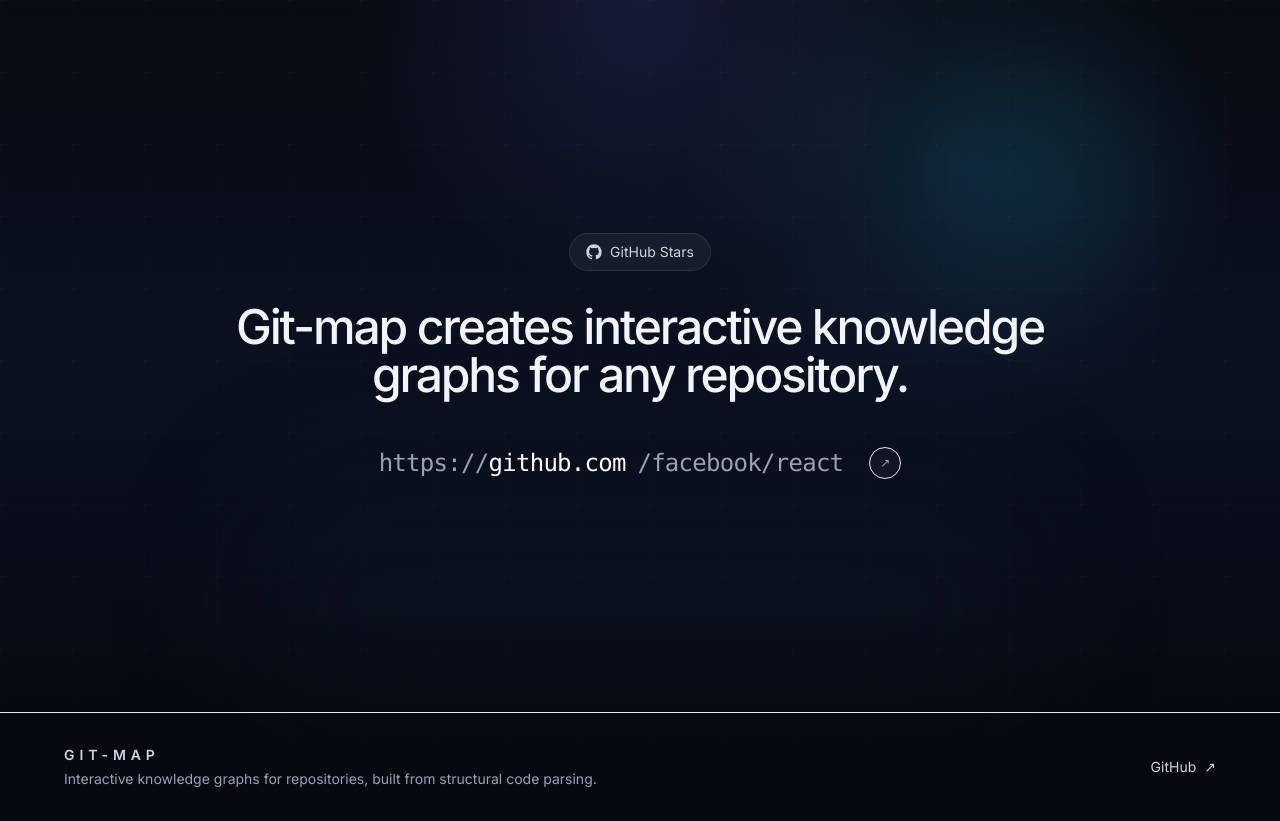
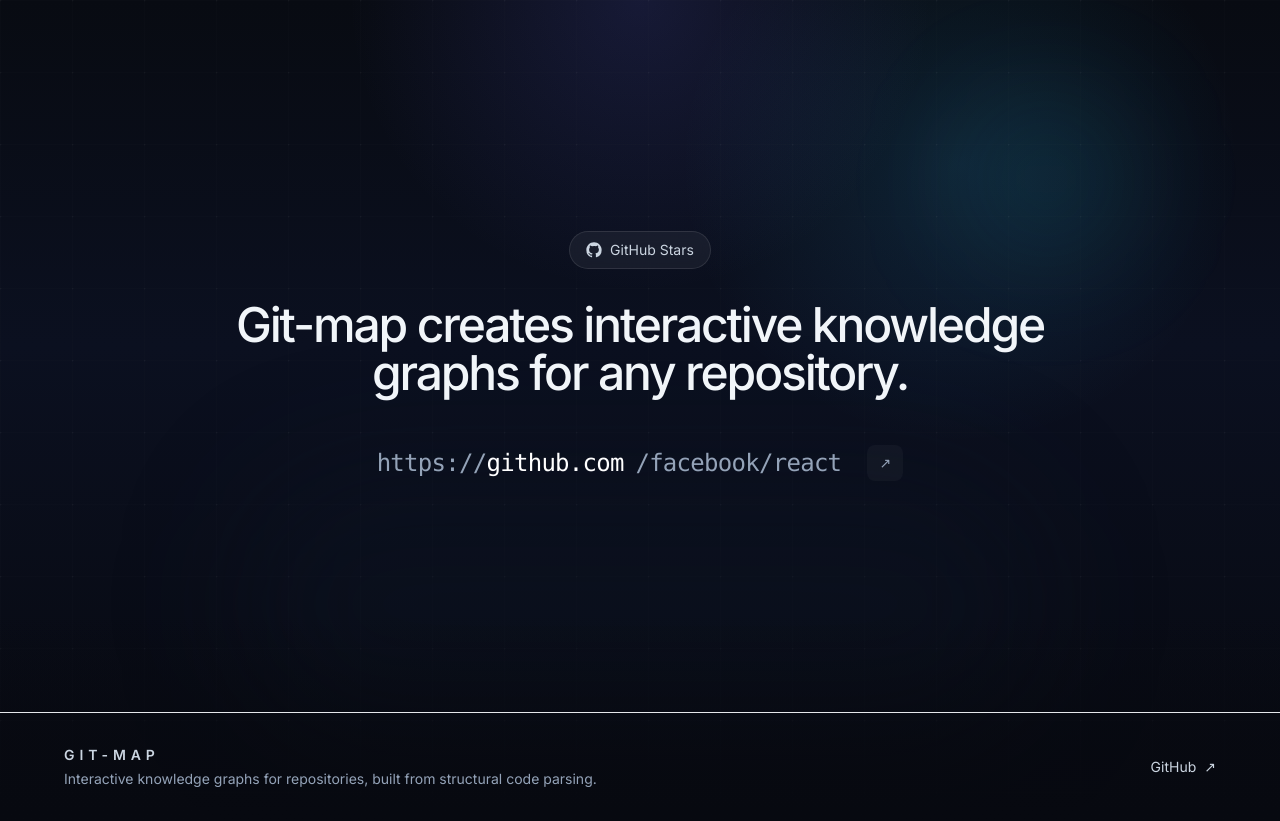
Before and after one commit to Aryan1718/git-map, a React (Vite) app in the folder frontend/: page / in a window 1280 px wide. Built offline with nearby package versions, Linux system fonts and the light colour scheme.

Commit message:
Update Footer and Hero

```diff
--- a/frontend/src/components/Footer.jsx
+++ b/frontend/src/components/Footer.jsx
@@ -7,7 +7,7 @@
           <p className="mt-1">Interactive knowledge graphs for repositories, built from structural code parsing.</p>
         </div>
         <a
-          href="https://github.com/your-org/git-map"
+          href="https://github.com/Aryan1718/git-map"
           target="_blank"
           rel="noreferrer"
           className="inline-flex items-center gap-2 text-slate-300 transition hover:text-white"
--- a/frontend/src/components/Hero.jsx
+++ b/frontend/src/components/Hero.jsx
@@ -13,7 +13,7 @@
         >
           <div className="mb-8 flex justify-center">
             <a
-              href="https://github.com/your-org/git-map"
+              href="https://github.com/Aryan1718/git-map"
               target="_blank"
               rel="noreferrer"
               className="inline-flex items-center gap-2 rounded-full border border-white/10 bg-white/5 px-4 py-2 text-sm text-slate-300 backdrop-blur transition hover:border-white/20 hover:bg-white/10 hover:text-white"
@@ -39,9 +39,9 @@
               <a
                 href="/facebook/react"
                 aria-label="Open facebook/react graph"
-                className="inline-flex h-8 w-8 items-center justify-center rounded-full border border-white/8 bg-white/[0.03] text-slate-400 transition hover:border-white/15 hover:bg-white/[0.06] hover:text-slate-200"
+                className="inline-flex h-9 w-9 items-center justify-center rounded-lg bg-white/[0.03] text-slate-400 transition hover:bg-white/[0.07] hover:text-slate-100"
               >
-                <span aria-hidden="true" className="text-xs">
+                <span aria-hidden="true" className="text-sm leading-none">
                   ↗
                 </span>
               </a>
```
